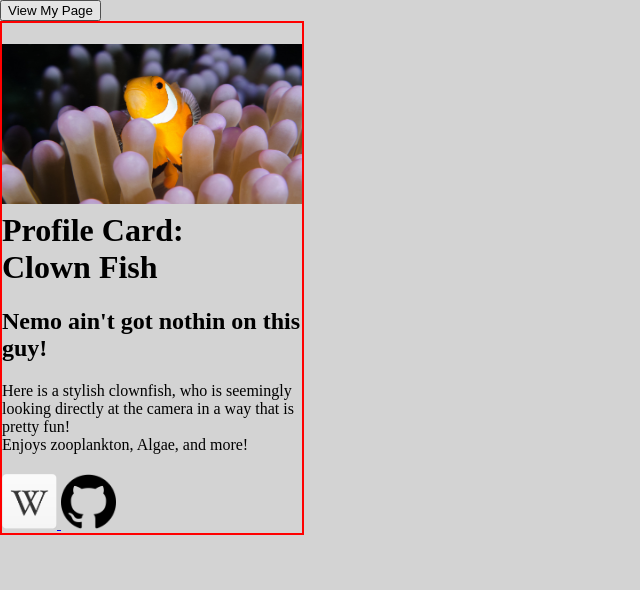
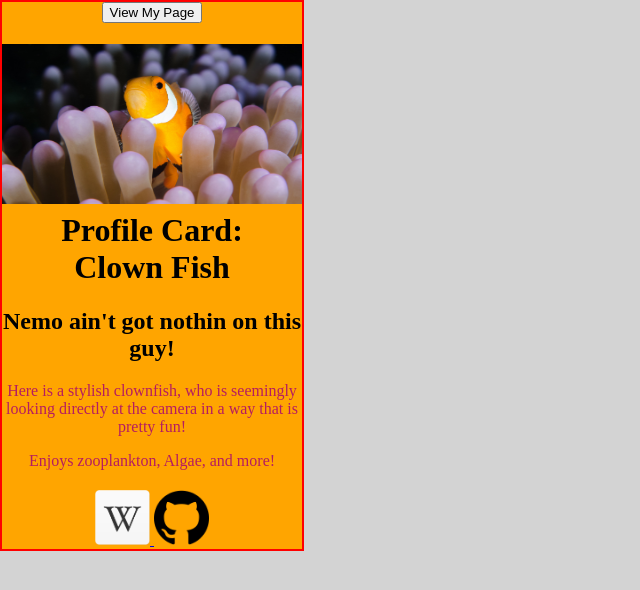
Before and after one commit to ghostflame2153/Assignment1, a plain HTML site: page index.html in a window 1280 px wide. Shown: the whole page, without its empty margins (0-640 px from the left). Drawn offline with Linux system fonts and the light colour scheme.

Commit message:
Finished?

```diff
--- a/index.html
+++ b/index.html
@@ -8,14 +8,14 @@
     <link rel="stylesheet" href="styles.css">
 </head>
     <body>
+        <div class="box">
         <header>
             <button id="simplebutton">View My Page</button>
         </header>
-    <div class="box">
         <h1><img src="images/Fish.jpg"alt="Clown fish" width="300" height="160"> <br> Profile Card:<br> Clown Fish</h1>
             <!--Sorta unsure whether a br here is ideal or not, or if I should like find a way that clown and fish would be unseperated but we goin with this.-->
         <h2>Nemo ain't got nothin on this guy!</h2>
-        <p>Here is a stylish clownfish, who is seemingly looking directly at the camera in a way that is pretty fun!<br> Enjoys zooplankton, Algae, and more!</p>
+        <p>Here is a stylish clownfish, who is seemingly looking directly at the camera in a way that is pretty fun!<br></p><p> Enjoys zooplankton, Algae, and more!</p>
         <h2> </h2>
          <footer><a href="https://en.wikipedia.org/wiki/Clownfish" target="_blank"><img src="images/wikipedia.png" alt="Wikipedia Icon" width="55" height="55">
         <a href="https://github.com/ghostflame2153/Assignment1" target="_blank"><img src="images/github.png" alt="Github Icon" width="55" height="55"></a></footer>
--- a/styles.css
+++ b/styles.css
@@ -2,16 +2,24 @@ html, body {
     margin: 0;
     padding: 0;
 }
+
 body {
     background-color: lightgray;
     color:black;
+    text-align: center;
     display:flex;
     flex-direction: column;
     min-height: 100vh;
 
 }
 .box {
+    background-color: orange;
     max-width: 300px;
     border: 2px solid red;
     text-wrap:
 }
+
+p {
+    color:#B51D60;
+    background-color: orange;
+}
```
